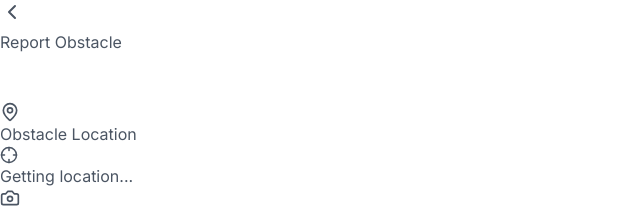
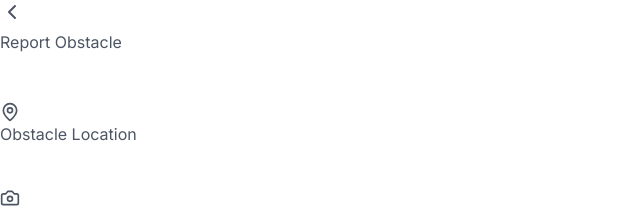
Before and after one commit to gorollth/prototype, a Next.js app: page /report-obstacle in a window 1280 px wide. Shown: the top 212 px of the page, without its empty margins (0-640 px from the left). Built offline with nearby package versions, Linux system fonts and the light colour scheme; no server answers.

Commit message:
update map layer

```diff
--- a/src/app/report-obstacle/page.tsx
+++ b/src/app/report-obstacle/page.tsx
@@ -228,25 +228,15 @@ export default function ReportObstaclePage() {
                 <button
                   type="button"
                   onClick={getCurrentLocation}
-                  className={`flex-1 px-4 py-2 flex items-center justify-center gap-2 border rounded-lg ${
-                    isGettingLocation ? "opacity-70" : "hover:bg-gray-50"
-                  }`}
+                  className="w-full px-4 py-2 flex items-center justify-center gap-2 border rounded-lg bg-blue-600 text-white hover:bg-blue-700"
                   disabled={isGettingLocation}
                 >
-                  <Crosshair size={18} className="text-blue-600" />
+                  <Crosshair size={18} className="text-white" />
                   <span>
                     {isGettingLocation
                       ? t("location.getting") || "กำลังรับตำแหน่ง..."
                       : t("location.use.current") || "ใช้ตำแหน่งปัจจุบัน"}
                   </span>
-                </button>
-                <button
-                  type="button"
-                  onClick={() => setShowMapPicker(true)}
-                  className="flex-1 px-4 py-2 flex items-center justify-center gap-2 bg-blue-600 text-white rounded-lg hover:bg-blue-700"
-                >
-                  <MapPin size={18} />
-                  <span>{t("location.select.on.map") || "เลือกบนแผนที่"}</span>
                 </button>
               </div>
 
--- a/src/components/SimpleLocationMap.tsx
+++ b/src/components/SimpleLocationMap.tsx
@@ -61,7 +61,7 @@ export default function SimpleLocationMap({
     <MapContainer
       center={position}
       zoom={15}
-      style={{ height: "100%", width: "100%" }}
+      style={{ height: "100%", width: "100%", zIndex: 10 }} // เพิ่ม zIndex: 10
       zoomControl={true}
       attributionControl={false}
     >
```
